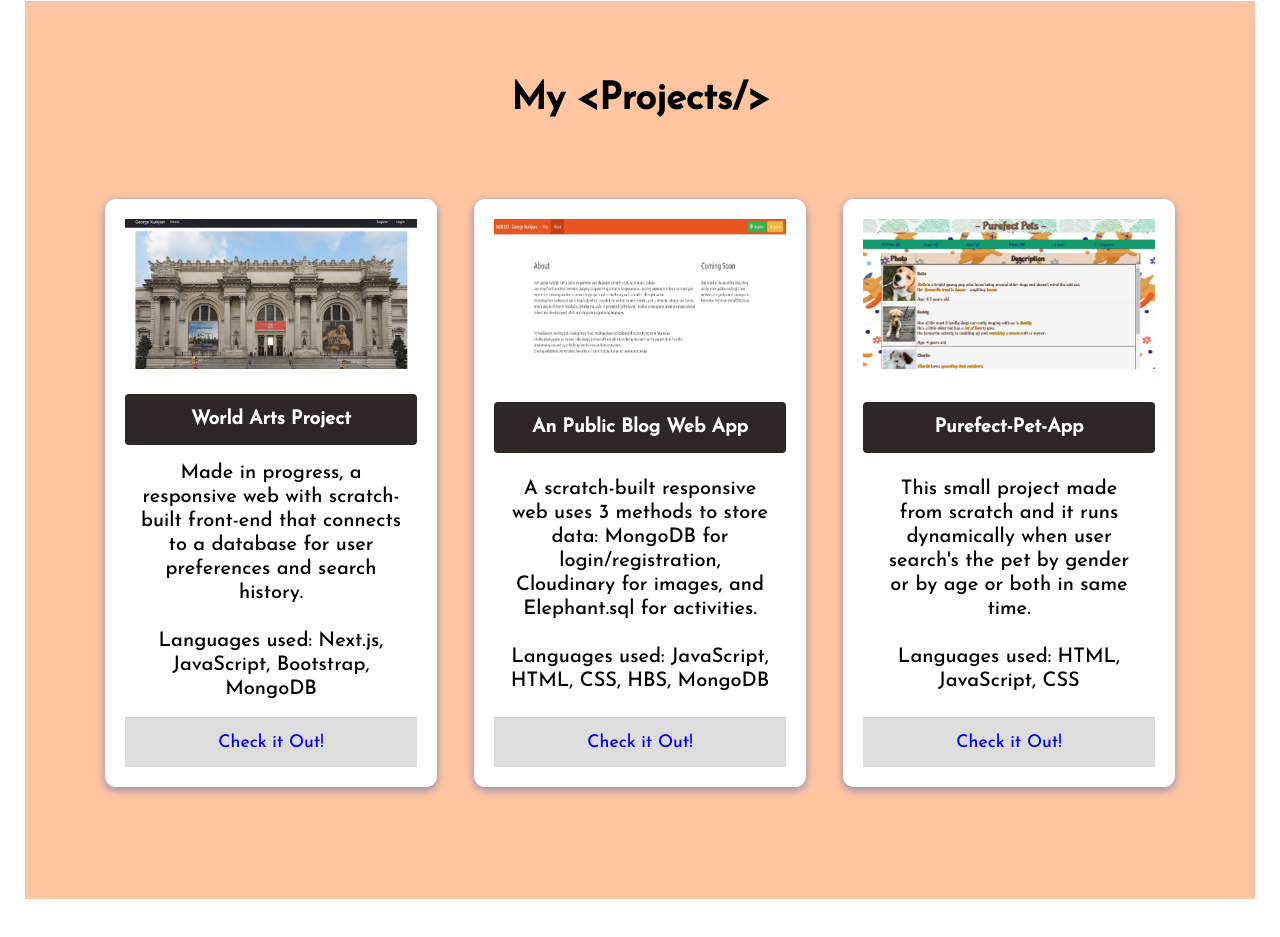
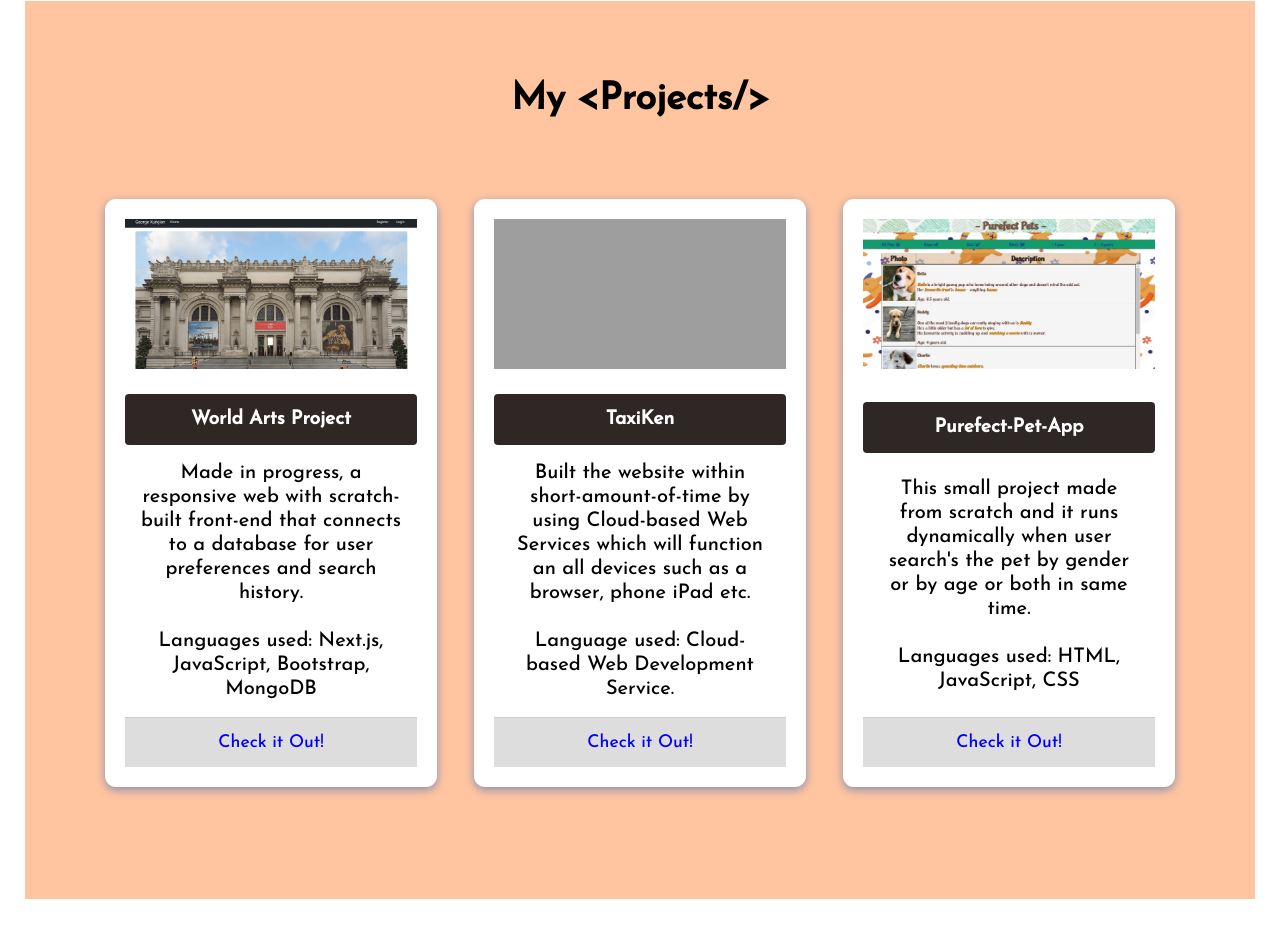
Before and after one commit to gkurkjian/Portfolio, a plain HTML site: page index.html in a window 1280 px wide. Shown: the part 2684-3621 px from the top of the page. Drawn offline with nearby package versions, Linux system fonts and the light colour scheme; grey boxes are pictures that could not be loaded.

Commit message:
Got rid of Web Blog. Freshly included TaxiKen website and pushed the img

```diff
--- a/index.html
+++ b/index.html
@@ -128,7 +128,7 @@
           <a href="https://web-422-assignment6-georgekurkjian.vercel.app/" target="_blank" class="project-link">Check it Out!</a>
         </div>
 
-        <div class="project-card">
+        <!-- <div class="project-card">
           <img src="img/ScreenshotOfWEB322Project.jpg" alt="netflix-clone" loading="lazy" class="project-pic"/>
           <h3 class="project-title">An Public Blog Web App</h3>
           <p class="project-details">
@@ -137,7 +137,20 @@
             Languages used: JavaScript, HTML, CSS, HBS, MongoDB
           </p>
           <a href="https://kind-pink-sea-urchin.cyclic.app/blog" target="_blank" class="project-link">Check it Out!</a>
+        </div> -->
+
+
+        <div class="project-card">
+          <img src="img/taxiken-img.png" alt="taxi-ken" loading="lazy" class="project-pic"/>
+          <h3 class="project-title">TaxiKen</h3>
+          <p class="project-details">
+            Built the website within short-amount-of-time by using Cloud-based Web Services which will function an all devices such as a browser, phone iPad etc.
+            <br/><br/>
+            Language used: Cloud-based Web Development Service.
+          </p>
+          <a href="https://www.taxiken.ca/" target="_blank" class="project-link">Check it Out!</a>
         </div>
+
 
         <div class="project-card">
           <img src="img/petApp.jpg" alt="purefect-app-pic" loading="lazy" class="project-pic"/>
```
Also changed, not shown: 1 other file.
